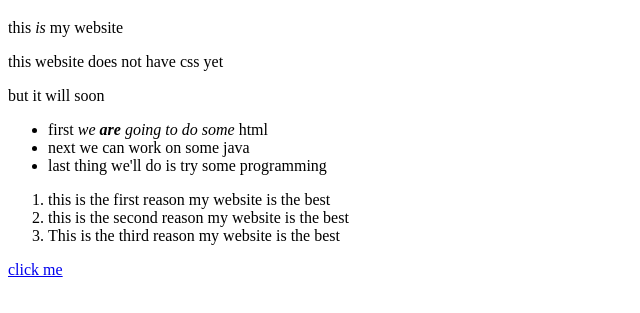
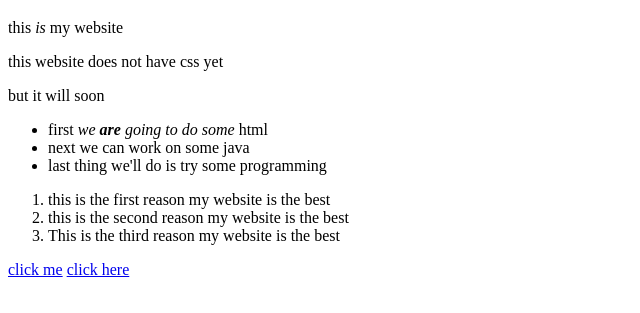
Before and after one commit to trynadotheodinproject/html-boilerplate, a plain HTML site: page index.html in a window 1280 px wide. Shown: the part 61-374 px from the top of the page, without its empty margins (0-640 px from the left). Drawn offline with Linux system fonts and the light colour scheme.

Commit message:
add new link

```diff
--- a/index.html
+++ b/index.html
@@ -27,5 +27,7 @@ html </li>
 		<li>This is the third reason my website is the best</li>
 	</ol>
 	<a href="https://www.theodinproject.com/about" target="_blank" rel="noopener noreferrer">click me</a>
+<a href="https://www.youtube.com/watch?v=bpLGi11SJ-o" target="_blank"
+rel="noreferer">click here</a>
 </body>
 </html>
```
